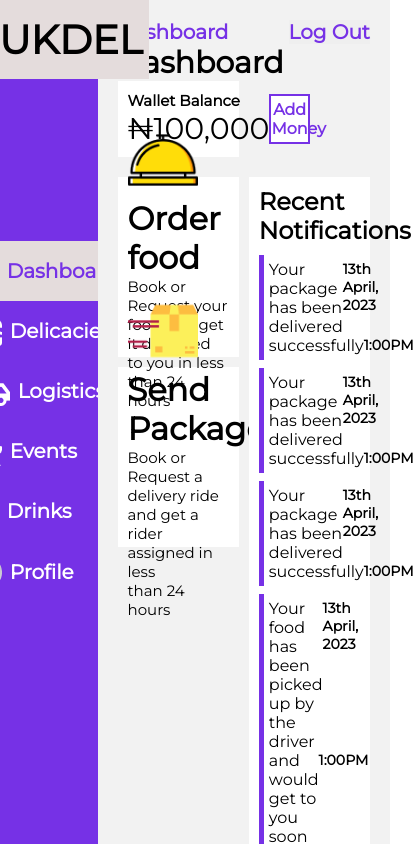
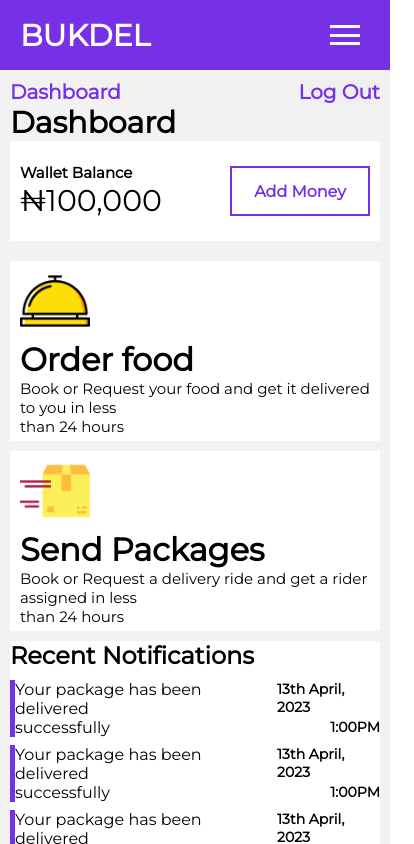
Before and after one commit to adewaleftk/bukdel, a React (Vite) app: page /dashboard in a window 390 px wide. Shown: the top 844 px of the page, 414 px wide, since content can reach past the window. Built offline with nearby package versions, Linux system fonts and the light colour scheme; sample sign-in values are in the browser's storage.

Commit message:
dashboard mobile responsiveness implemented

```diff
--- a/src/assets/components/DashboardNav.jsx
+++ b/src/assets/components/DashboardNav.jsx
@@ -8,6 +8,7 @@ import Profile from '../images/profile-icon.png'
 import { NavLink } from 'react-router-dom'
 
 function DashboardNav() {
+
   return (
     <nav className="dashboardnav">
         <NavLink to="/" id="dashboard-logo">BUKDEL</NavLink>
--- /dev/null
+++ b/src/assets/components/MobileDashboardNav.jsx
@@ -0,0 +1,36 @@
+import '../styles/mobiledashboardnav.css'
+import { useState } from 'react';
+import { NavLink } from 'react-router-dom';
+
+function MobileDashboardNav() {
+    const [menuOpen, setMenuOpen] = useState(false);
+
+    const toggleMenu = () => {
+      setMenuOpen(!menuOpen);
+    };
+
+  return (
+    <nav className={`mobiledashboardnav ${menuOpen ? 'open' : ''}`}>
+        <div>
+            <NavLink to="/" id="mobile-dashboard-logo">BUKDEL</NavLink>
+        </div>
+        <div className="links-container">
+            <NavLink to="/dashboard">Dashboard</NavLink>
+            <NavLink to="/delicacies-dashboard">Delicacies</NavLink>
+            <NavLink to="/logistics-dashboard">Logistics</NavLink>
+            <NavLink to="#">Events</NavLink>
+            <NavLink to="#">Drinks</NavLink>
+            <NavLink to="/profile-dashboard">Profie</NavLink>
+        </div>
+        <div className="menu-toggle" onClick={toggleMenu}>
+        <div className={`hamburger ${menuOpen ? 'open' : ''}`}>
+            <div className="bar"></div>
+            <div className="bar"></div>
+            <div className="bar"></div>
+        </div>
+        </div>
+    </nav>
+  )
+}
+
+export default MobileDashboardNav
--- a/src/assets/pages/Dashboard.jsx
+++ b/src/assets/pages/Dashboard.jsx
@@ -6,6 +6,7 @@ import { NavLink } from "react-router-dom"
 import usePackageStore from "../../store"
 import { useNavigate } from "react-router-dom"
 import { useEffect } from "react"
+import MobileDashboardNav from "../components/MobileDashboardNav"
 
 function Dashboard() {
     // const isLoggedIn = usePackageStore(state => state.isLoggedIn);
@@ -29,11 +30,12 @@ function Dashboard() {
         }
     }, [userToken, navigate]);
 
+    const isMobile = window.innerWidth < 768;
 
   return (
 
     <div className="dashboard">
-        <DashboardNav />
+        {isMobile ? <MobileDashboardNav /> : <DashboardNav />}
         <div className="dashboard-body">
             <div className="dashboard--logout">
                 <div>
--- a/src/assets/pages/OrderFood.jsx
+++ b/src/assets/pages/OrderFood.jsx
@@ -90,7 +90,6 @@ async function fetchFoods() {
         const response = await fetch('https://bukdelbe.vercel.app/api/v1/foods/get_foods/X-A89crea2jrsajRS9PLMNduz6kGAP9ivp', {
             headers: {
                 'x_token': 'X-MisXoKw1Eh2fIJaa4CCP6YUqB9P51K4J',
-                // 'X-MisXoKw1Eh2fIJaa4CCP6YUqB9P51K4J': true,
             },
         });
 
@@ -100,6 +99,8 @@ async function fetchFoods() {
             setFoods(responseData.data);
         } else {
             console.error('Failed to fetch foods');
+            const responseData = await response.json();
+            console.log(responseData);
         }
     } catch (error) {
         console.error('An error occurred:', error);
--- a/src/assets/styles/dashboard.css
+++ b/src/assets/styles/dashboard.css
@@ -89,14 +89,14 @@
     background: #FFFFFF;
 }
 
-.money {
+/* .money {
     display: flex;
     flex-direction: row;
     justify-content: space-around;
     font-size: 30px;
     font-family: Montserrat;
     margin-top: 10px;
-}
+} */
 
 .order-info {
     width: 48%;
@@ -177,3 +177,110 @@
     color: #ffffff;
     height: 100%;
 }
+
+
+@media only screen and (min-width: 320px) and (max-width: 480px) {
+    .dashboard {
+        display: flex;
+        flex-direction: column;
+    }
+
+    .dashboard-body {
+        background: #F2F2F2;
+        width: 100%;
+        height: 100%;
+        display: flex;
+        flex-direction: column;
+        padding: 10px;
+        /* justify-content: center; */
+    }
+
+    .wallet-balance {
+        width: 100%;
+        height: 100px;
+        margin-bottom: 20px;
+        padding: 10px;
+        background: #FFFFFF;
+        /* margin-left: 20px; */
+        font-family: Montserrat;
+        display: flex;
+        flex-direction: row;
+        justify-content: space-between;
+        align-items: center;
+    }
+
+    .wallet-balance .wallet-balance--heading {
+        /* margin-left: 40px; */
+        font-size: 15px;
+        font-weight: 700;
+    }
+
+    .wallet-balance .amount {
+        font-size: 30px;
+        font-weight: 500;
+    }
+
+    .wallet-balance button {
+        width: 40%;
+        height: 50px;
+        color: #7631E6;
+        font-size: 16px;
+        font-weight: 700;
+        border: 2px solid #7631E6;
+        outline: none;
+        background: #FFFFFF;
+    }
+
+    .order-notifications {
+        display: flex;
+        flex-direction: column;
+        justify-content: space-between;
+        font-family: Montserrat;
+    }
+
+    .order-info {
+        width: 100%;
+    }
+
+    .notifications {
+        display: flex;
+        flex-direction: column;
+        background: #FFFFFF;
+        font-family: Montserrat;
+        width: 100%;
+        padding: 0px;
+    }
+
+    .notifications h2 {
+        margin-left: 0px;
+        margin-bottom: 10px;
+    }
+
+    .notifications-details {
+        display: flex;
+        flex-direction: column;
+        font-family: Montserrat;
+        border-left: 5px solid #7631E6;
+        margin-bottom: 8px;
+        padding: 0px;
+    }
+
+    .notifications-details-info {
+        display: flex;
+        flex-direction: row;
+        font-family: Montserrat;
+        justify-content: space-between;
+    }
+
+    .notifications-details-info div:nth-child(2) {
+        font-size: 14px;
+        font-weight: 700;
+    }
+
+    .notifications-details-info div:nth-child(1) {
+        font-size: 16px;
+        font-weight: 400;
+    }
+
+
+}
--- a/src/assets/styles/dashboardnav.css
+++ b/src/assets/styles/dashboardnav.css
@@ -49,7 +49,7 @@
     font-weight: 800;
     line-height: 49px;
     letter-spacing: 0em;
-    text-align: left;
+    /* text-align: right; */
     color: #000000;
     position: fixed;
     top: 0;
--- /dev/null
+++ b/src/assets/styles/mobiledashboardnav.css
@@ -0,0 +1,79 @@
+
+.mobiledashboardnav {
+    display: flex;
+    justify-content: space-between;
+    padding: 20px;
+    flex-direction: row;
+    align-items: center;
+    width: 100%;
+    height: 70px;
+    background: #7631E6;
+}
+
+.mobiledashboardnav .links-container {
+    display: none;
+    position: absolute;
+    top: 60px;
+    left: 0;
+    width: 100%;
+    background-color: #7631E6;
+    z-index: 1;
+}
+
+.mobiledashboardnav .links-container a {
+    display: flex;
+    padding: 10px;
+    font-family: Montserrat;
+    font-size: 20px;
+    font-weight: 700;
+    color: #fff;
+    text-decoration: none;
+}
+
+.mobiledashboardnav.open .links-container {
+    display: flex;
+    flex-direction: column;
+    color: #fff;
+    justify-content: center;
+    align-items: center;
+}
+
+#mobile-dashboard-logo {
+    color: #fff;
+    font-size: 30px;
+    font-weight: 600;
+}
+
+.menu-toggle {
+    cursor: pointer;
+    padding: 10px;
+  }
+
+  .hamburger {
+    width: 30px;
+    height: 20px;
+    display: flex;
+    flex-direction: column;
+    justify-content: space-between;
+    align-items: center;
+  }
+
+  .bar {
+    width: 30px;
+    height: 3px;
+    background-color: #fff;
+    transition: 0.4s;
+  }
+
+  /* Animate the bars to create an "X" icon */
+  .hamburger.open .bar:nth-child(1) {
+    transform: rotate(-45deg) translate(-6px, 6px);
+  }
+
+  .hamburger.open .bar:nth-child(2) {
+    opacity: 0;
+  }
+
+  .hamburger.open .bar:nth-child(3) {
+    transform: rotate(45deg) translate(-6px, -6px);
+  }
```
Also changed, not shown: src/assets/images/menubar.png (added).
